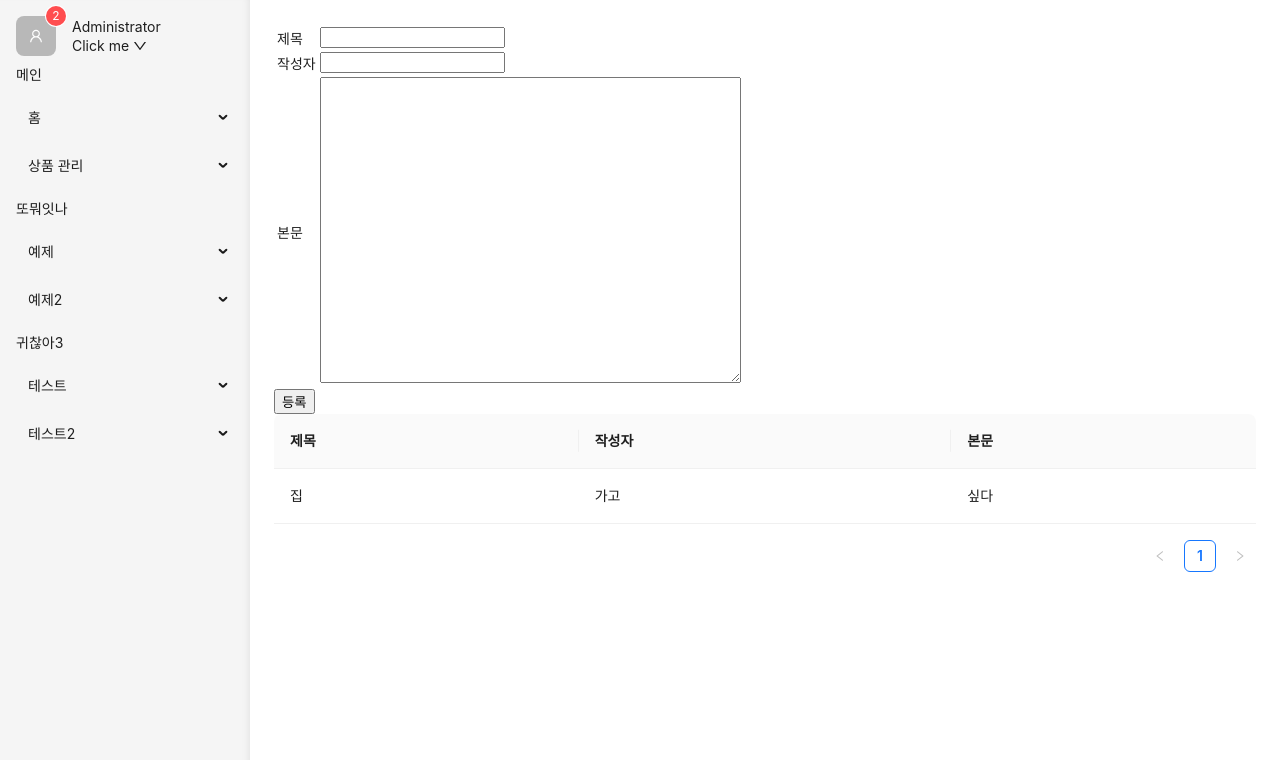
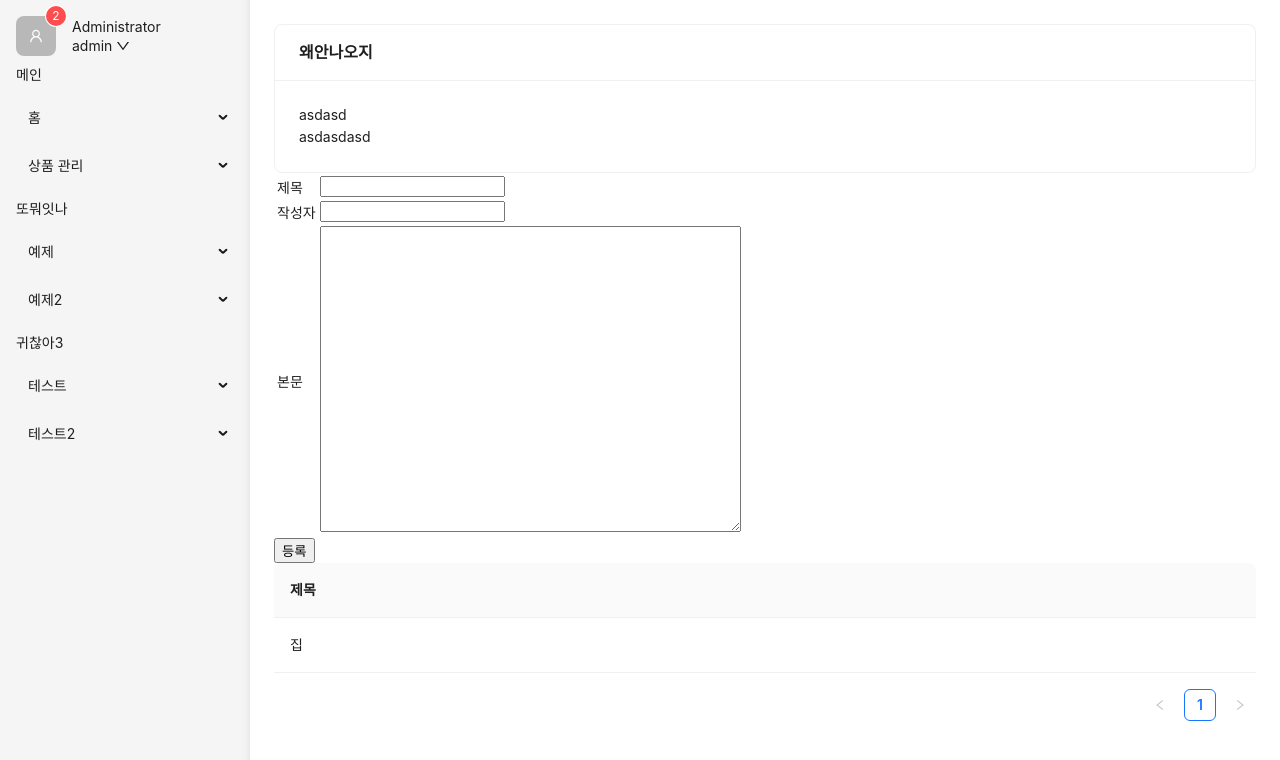
Before and after one commit to DDoon/photolink-web-vue, a Vue app: page /board in a window 1280 px wide. Shown: the top 760 px of the page. Built offline with nearby package versions, Linux system fonts and the light colour scheme.

Commit message:
[Vue-1] Setting

```diff
--- a/src/components/common/Table.vue
+++ b/src/components/common/Table.vue
@@ -1,15 +1,13 @@
 <script lang="ts" setup>
+import { tableProps, type TableProps } from "ant-design-vue/es/table/Table";
+
 defineOptions({
   name: "Table",
 });
 
-const props = defineProps({
-  columns: Array,
-  data: Array,
-});
-
-const { columns, data } = props;
+const props: TableProps = defineProps({ ...tableProps() });
+const { dataSource } = props; // dataSource를 직접 추출
 </script>
 <template>
-  <a-table :columns="columns" :data-source="data"> </a-table>
+  <a-table v-bind="props" :data-source="dataSource"> </a-table>
 </template>
--- a/src/components/layouts/GnbSidebar/GnbSidebarProfile.vue
+++ b/src/components/layouts/GnbSidebar/GnbSidebarProfile.vue
@@ -24,7 +24,7 @@ const { count } = defineProps({
       <span class="name">Administrator</span>
       <a-dropdown :trigger="['click']">
         <a class="ant-dropdown-link" @click.prevent>
-          Click me
+          admin
           <DownOutlined />
         </a>
         <template #overlay>
--- a/src/components/layouts/NavMenu/NavMenuItemGroup.vue
+++ b/src/components/layouts/NavMenu/NavMenuItemGroup.vue
@@ -12,5 +12,3 @@ const { title } = defineProps({
     <slot></slot>
   </a-menu-item-group>
 </template>
-
-<style lang="less"></style>
--- a/src/router/router.ts
+++ b/src/router/router.ts
@@ -9,6 +9,18 @@ const routes: Array<RouteRecordRaw> = [
   {
     path: "/",
     component: Layout,
+  },
+  {
+    path: "/home",
+    name: "HomePage",
+    component: Layout,
+    children: [
+      {
+        path: "/home",
+        name: "HomeMainPage",
+        component: () => import("../views/Home/HomeMainPage.vue"),
+      },
+    ],
   },
   {
     path: "/board",
--- a/src/views/Board/BoardRegisterPage.vue
+++ b/src/views/Board/BoardRegisterPage.vue
@@ -3,6 +3,7 @@ import { ref } from "vue";
 import { Board } from "../../types/Board";
 import { useBoardStore } from "../../store/modules/Board/Board";
 import Table from "../../components/common/Table.vue";
+import Card from "../../components/common/Card.vue";
 
 defineOptions({
   name: "BoardRegisterPage",
@@ -20,23 +21,11 @@ const tableColumns = [
     dataIndex: "title",
     key: "title",
   },
-  {
-    title: "작성자",
-    dataIndex: "writer",
-    key: "writer",
-  },
-  {
-    title: "본문",
-    dataIndex: "content",
-    key: "content",
-  },
 ];
 
 const tableData = [
   {
     title: "집",
-    writer: "가고",
-    content: "싶다",
   },
 ];
 
@@ -52,6 +41,11 @@ const onSubmit = () => {
 </script>
 
 <template>
+  <Card :title="'왜안나오지'">
+    <span>asdasd</span>
+    <div>asdasdasd</div>
+  </Card>
+
   <form @submit.prevent="onSubmit">
     <table>
       <tr>
@@ -80,5 +74,5 @@ const onSubmit = () => {
     </div>
   </form>
 
-  <Table :columns="tableColumns" :data="tableData" />
+  <Table :columns="tableColumns" :data-source="tableData"></Table>
 </template>
--- /dev/null
+++ b/src/views/Home/HomeMainPage.vue
@@ -0,0 +1,20 @@
+<script lang="ts" setup>
+import Card from "../../components/common/Card.vue";
+defineOptions({
+  name: "HomeMainPage",
+});
+</script>
+<template>
+  <Card :title="'오늘의 할일'">
+    <span>asdasd</span>
+    <div>asdasdasd</div>
+  </Card>
+  <Card :title="'방문자 현황'">
+    <span>asdasd</span>
+    <div>asdasdasd</div>
+  </Card>
+  <Card :title="'일자별 요약'"> </Card>
+  <Card :title="'주문'"></Card>
+  <Card :title="'매출'"></Card>
+  <Card :title="'방문자'"></Card>
+</template>
```
